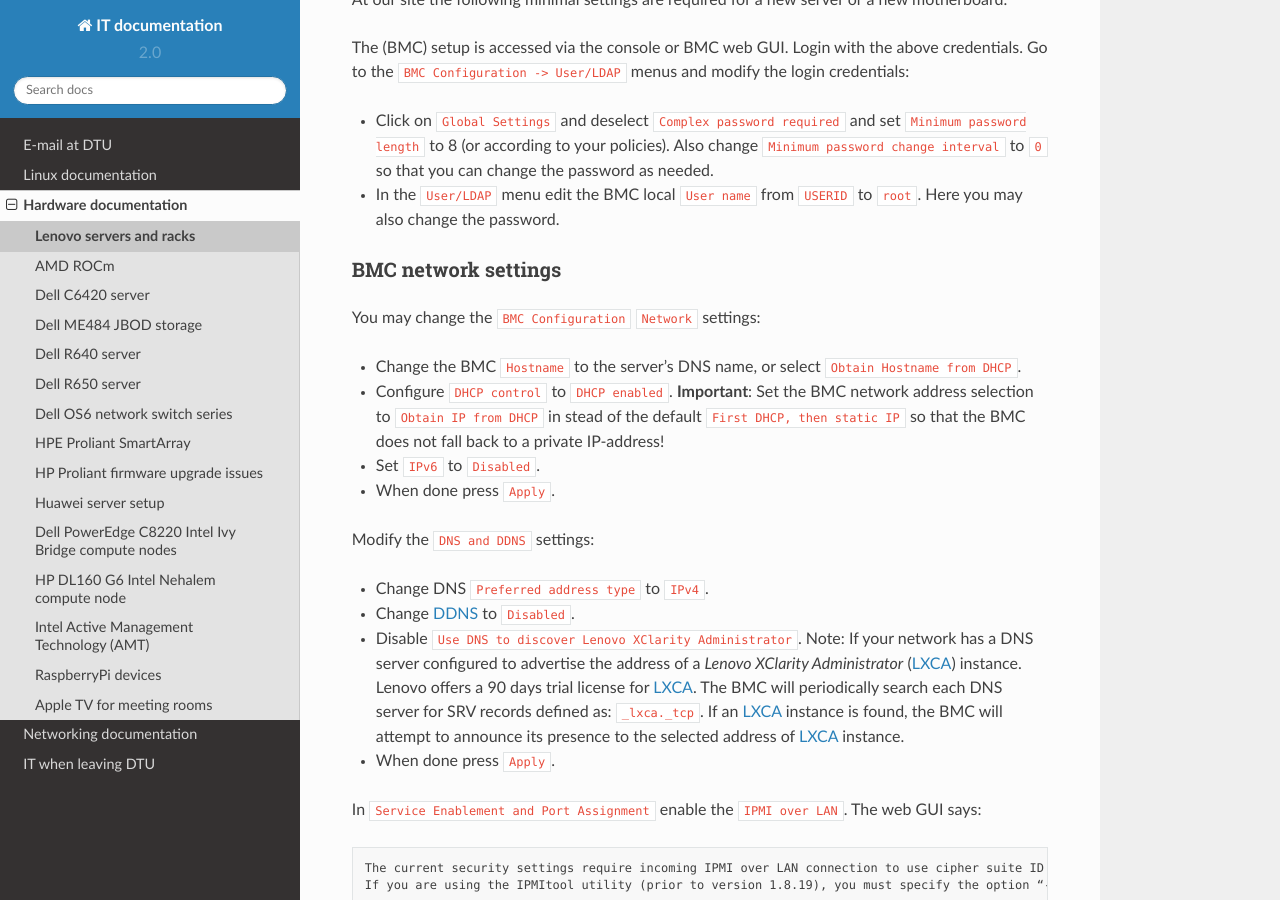
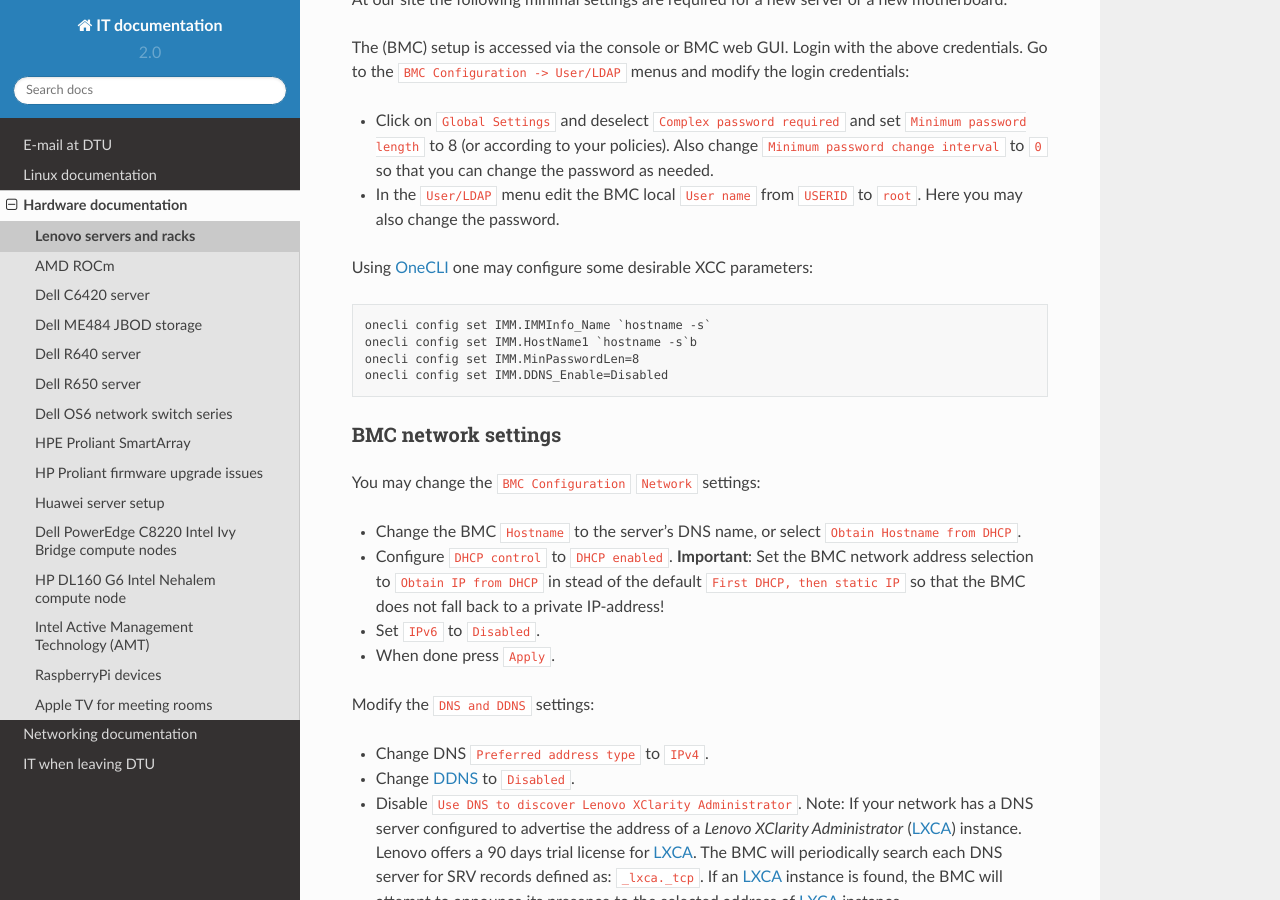
Before and after one commit to OleHolmNielsen/ITwiki, a Sphinx documentation site: the page built from docs/Lenovo_BIOS_settings.rst, in a window 1280 px wide and 900 px high, scrolled down 1113 px. Built offline with Sphinx 7.4.7 and the Read the Docs theme 2.0.0, drawn with Linux system fonts in a browser that asks for light colours.

Commit message:
OneCLI XCC settings

```diff
--- a/docs/Lenovo_BIOS_settings.rst
+++ b/docs/Lenovo_BIOS_settings.rst
@@ -46,6 +46,15 @@
 
 * In the ``User/LDAP`` menu edit the BMC local ``User name`` from ``USERID`` to ``root``.
   Here you may also change the password.
+
+Using OneCLI_ one may configure some desirable XCC parameters::
+
+  onecli config set IMM.IMMInfo_Name `hostname -s`
+  onecli config set IMM.HostName1 `hostname -s`b
+  onecli config set IMM.MinPasswordLen=8
+  onecli config set IMM.DDNS_Enable=Disabled
+
+.. _OneCLI: https://support.lenovo.com/us/en/solutions/ht116433-lenovo-xclarity-essentials-onecli-onecli
 
 BMC network settings
 ----------------------
```
